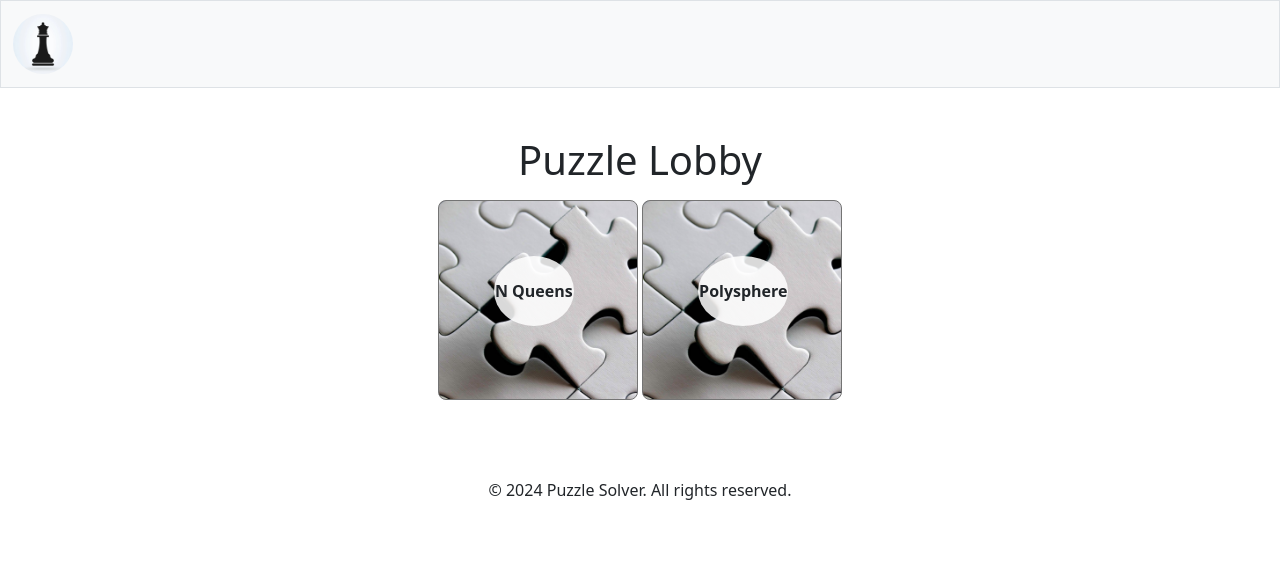
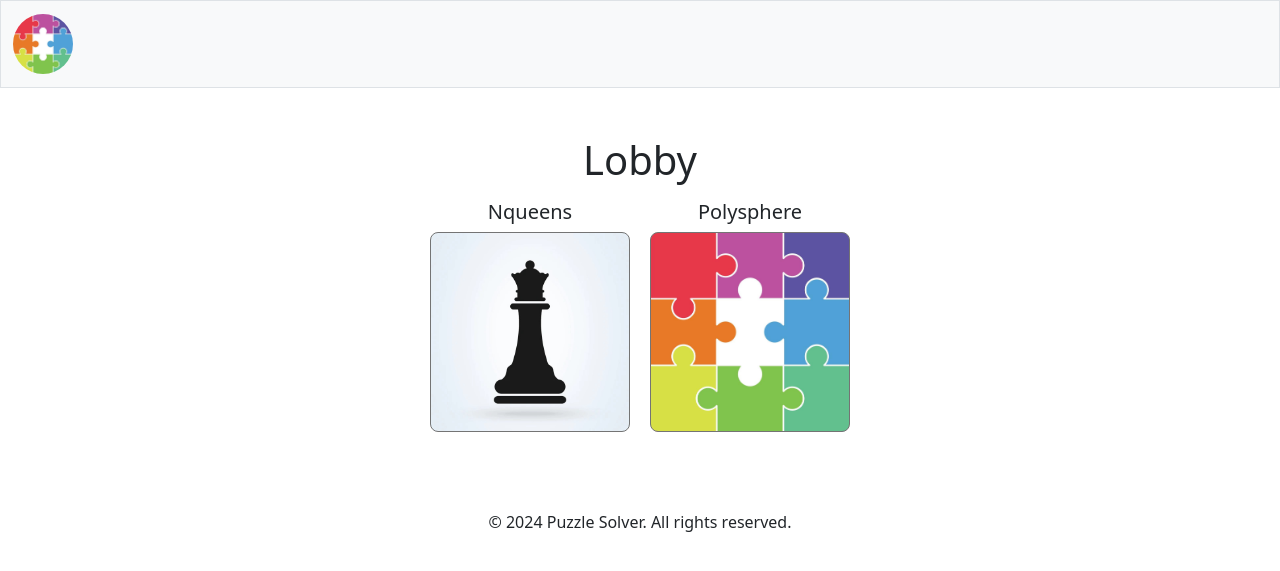
Before and after one commit to Ilan-Goren/ASEProject, a Django app: page / in a window 1280 px wide. Shown: the top 571 px of the page. Run offline with Django 5.2, Linux system fonts and the light colour scheme.

Commit message:
UI design enhancements for home page and icons

```diff
--- a/static/css/styles.css
+++ b/static/css/styles.css
@@ -2,6 +2,11 @@
                                     HOME STYLING
 ******************************************************************************************/
 
+.cards {
+    display: flex; /* Use flexbox for inline display */
+    justify-content: center; /* Center align the cards horizontally */
+    gap: 20px; /* Space between the cards */
+}
 .puzzle-card {
     border: 1px solid #747474;
     border-radius: 8px;
@@ -10,9 +15,16 @@
     display: inline-block;
     width: 200px;
     height: 200px;
-    background-image: url('../puzzle_image.jpg');
     background-size: cover;
     transition: transform 0.5s ease-in-out;
+}
+
+.puzzle-card-q {
+    background-image: url('../nqueens.jpg');
+}
+
+.puzzle-card-p {
+    background-image: url('../puzzle.jpg');
 }
 
 .puzzle-card tr{
@@ -46,10 +58,6 @@
 .puzzle-button{
     display: none;
 }
-
-/* .puzzle-card:hover .puzzle-description-row {
-    display:block;
-} */
 
 .puzzle-card:hover .puzzle-button {
     display: block;
--- a/templates/home.html
+++ b/templates/home.html
@@ -7,25 +7,31 @@
 
 {% block main %}
 
-<h1 class="mb-3">Puzzle Lobby</h1>
+<h1 class="mb-3">Lobby</h1>
 
-<table class="puzzle-card">
-        <tr class="puzzle-title">
-            <th>N Queens</th>
-        </tr>
-            <td class="puzzle-button">
-                <a class="btn btn-info mt-3 mb-3" href="/nqueens">Go to puzzle</a>
-            </td>
-</table>
+<div class="cards">
+    <div>
+    <h5>Nqueens</h5>
+        <table class="puzzle-card puzzle-card-q">
+            <tr>
+                <td class="puzzle-button">
+                    <a class="btn btn-primary mt-3 mb-3" href="/nqueens">Go to puzzle</a>
+                </td>
+            </tr>
+        </table>
+    </div>
 
-<table class="puzzle-card">
-        <tr class="puzzle-title">
-            <th>Polysphere</th>
-        </tr>
-        <td class="puzzle-button">
-            <a class="btn btn-info mt-3 mb-3" href="/polysphere">Go to puzzle</a>
-        </td>
+    <div>
+        <h5>Polysphere</h5>
+        <table class="puzzle-card puzzle-card-p">
+            <tr>
+                <td class="puzzle-button">
+                    <a class="btn btn-primary mt-3 mb-3" href="/polysphere">Go to puzzle</a>
+                </td>
+            </tr>
+        </table>
+    </div>
+</div>
 
-</table>
 
 {% endblock %}
--- a/templates/layout.html
+++ b/templates/layout.html
@@ -12,7 +12,7 @@
         <script src="https://cdn.jsdelivr.net/npm/bootstrap@5.3.3/dist/js/bootstrap.bundle.min.js" integrity="sha384-YvpcrYf0tY3lHB60NNkmXc5s9fDVZLESaAA55NDzOxhy9GkcIdslK1eN7N6jIeHz" crossorigin="anonymous"></script>
         <script src="{% static '/js/main.js' %}" defer></script>
         {% block links %} {% endblock %}
-        <link href="{% static 'icon.jpg' %}" rel="icon">
+        <link href="{% static 'puzzle.jpg' %}" rel="icon">
         <link href="{% static 'css/styles.css' %}" rel="stylesheet">
 
         <title>{% block app_name %}{% endblock %} {% block title %}{% endblock %}</title>
@@ -25,7 +25,7 @@
             <div class="container-fluid">
                 <a class="navbar-brand" href="{% url 'home' %}">
                     <div class="logo">
-                        <img src="{% static 'icon.jpg' %}" alt="Page Logo">
+                        <img src="{% static 'puzzle.jpg' %}" alt="Page Logo">
                     </div>
                 </a>
             </div>
```
Also changed, not shown: static/nqueens.jpg (renamed from static/icon.jpg), static/puzzle.jpg (added).
